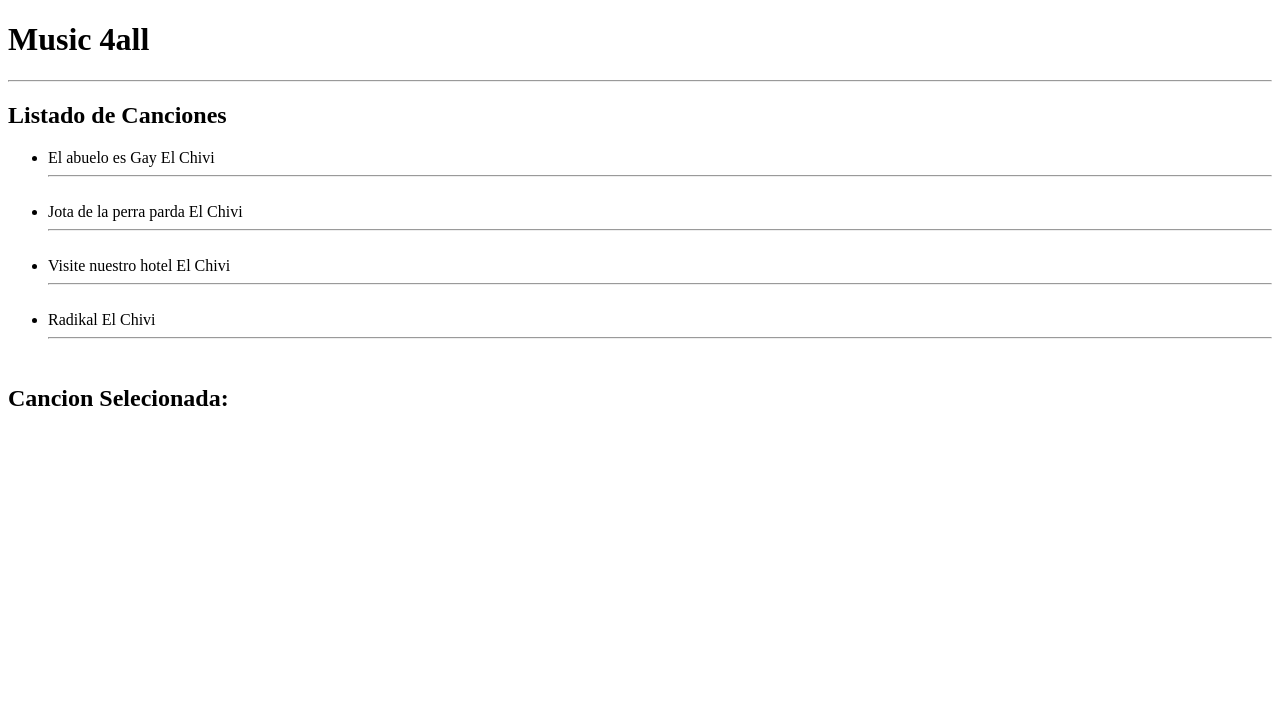
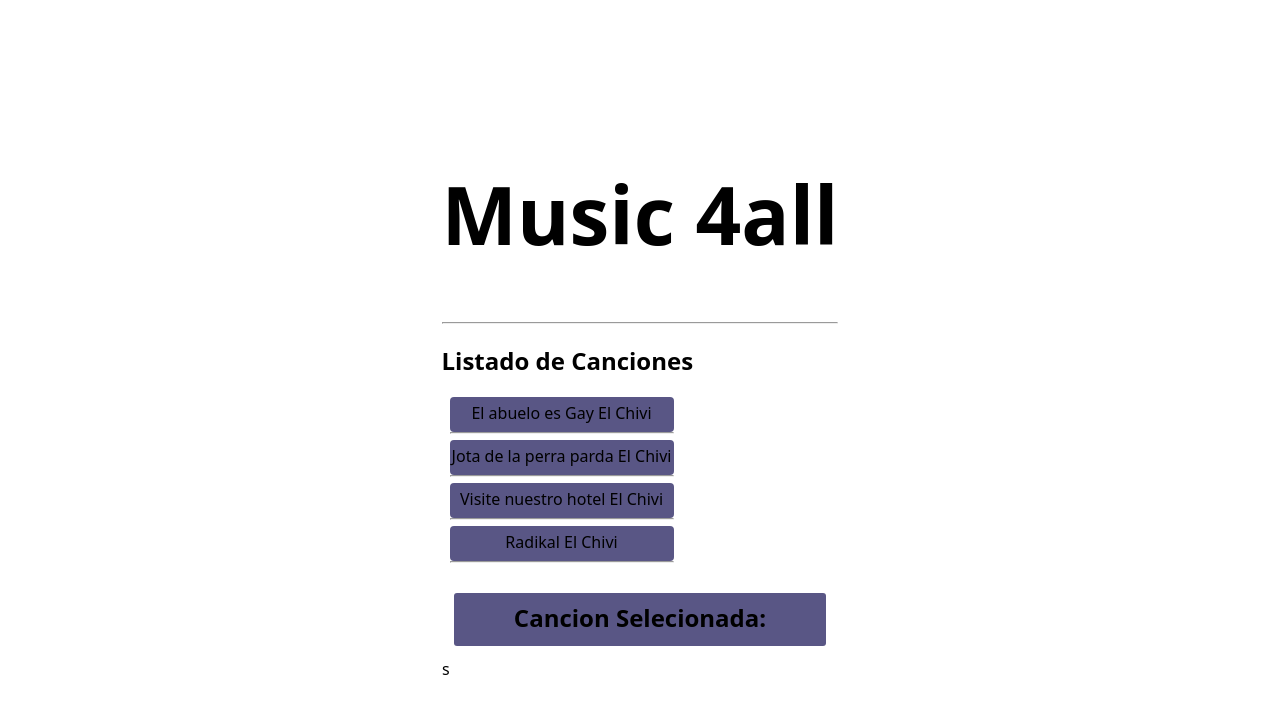
Before and after one commit to jlopezcoll/music4all, an Angular app in the folder music4all/: page / in a window 1280 px wide. Shown: the top 714 px of the page. Built offline with nearby package versions, Linux system fonts and the light colour scheme.

Commit message:
añadiendo estilo en la web

```diff
--- a/music4all/src/app/app.component.html
+++ b/music4all/src/app/app.component.html
@@ -1,3 +1,6 @@
-<h1>{{title}}</h1>
+<h1 class="Titulo">{{title}}</h1>
 <hr>
+
+
+
 <app-cancion></app-cancion>
--- a/music4all/src/app/cancion/cancion.component.css
+++ b/music4all/src/app/cancion/cancion.component.css
@@ -0,0 +1,76 @@
+.Canciones {
+  margin: 0 0 2em 0;
+  list-style-type: none;
+  padding: 0;
+  width: 15em;
+}
+.Canciones li {
+  cursor: pointer;
+  position: relative;
+  justify-content: center;
+  background-color: rgb(89, 86, 133);
+  margin: .5em;
+  padding: .3em 0;
+  height: 1.6em;
+  border-radius: 4px;
+  text-align:center;
+}
+.Canciones li:hover {
+  color: #607D8B;
+  background-color: #DDD;
+  left: .1em;
+}
+.Canciones li.selected {
+  background-color: #2d51b4;
+  color: white;
+}
+.Canciones li.selected:hover {
+  background-color: #BBD8DC;
+  color: white;
+}
+.selector{
+
+  position: relative;
+  left: 0;
+  background-color: rgb(89, 86, 133);
+  margin: .5em;
+  padding: .3em 0;
+  height: 1.6em;
+  border-radius: 3px;
+  text-align:center;
+
+}
+
+.selecion{
+
+
+  position: relative;
+  justify-content: center;
+  background-color: rgb(89, 86, 133);
+  margin: .5em;
+  padding: .3em 0;
+  height: 2.6em;
+  border-radius: 6px;
+  text-align:center;
+}
+
+.spinner{
+  border: 4px solig(0, 0, 0, 1);
+  width: 36px;
+  height: 36px;
+  border-radius: 50%;
+  border-left-color: #09f;
+
+  animation: spin 1s linear infinite;
+
+}
+
+@keyframes spin {
+  0%{
+    transform: rotate(0deg) ;
+  }
+
+  100%{
+    transform: rotate(360deg);
+  }
+}
--- a/music4all/src/app/cancion/cancion.component.html
+++ b/music4all/src/app/cancion/cancion.component.html
@@ -3,15 +3,19 @@
 <ul class="Canciones">
   <li *ngFor="let cancion of Canciones"(click)="onSelectCancion(cancion)"> <!-- ngfor recorre el array de canciones -->
 
-    <span class="cancion">{{cancion.title}}  </span>{{cancion.composer}}
+    <span class="hovera">{{cancion.title}}  </span>{{cancion.composer}}
     <hr>
     <br>
   </li>
 
 </ul>
 
-<h2> Cancion Selecionada:</h2>
+<h2 class="selector"> Cancion Selecionada:</h2>
 
-<div *ngIf="cancionSelecionada">    <!-- ngif muestra el mensaje solo cuando se ha selecionado una cancion -->
-<div><span>Titulo de la cancion selecionada es: </span>{{cancionSelecionada.title}}</div>
+
+<div *ngIf="cancionSelecionada"><!-- ngif muestra el mensaje solo cuando se ha selecionado una cancion -->
+<div><span class="selecion">  {{cancionSelecionada.title}}   </span> </div>
+<div> </div>
 </div>
+
+<div class="spinner">s</div>
--- a/music4all/src/app/cancion/cancion.component.ts
+++ b/music4all/src/app/cancion/cancion.component.ts
@@ -23,7 +23,7 @@ export class CancionComponent implements OnInit {
   ngOnInit(): void {
   }
   onSelectCancion (cancion:Cancion):void{ //seleccion del evento
-    console.log("Ejercicio selecionado="+cancion.title);
+    console.log("Cancion selecionada= "+cancion.title);
     this.cancionSelecionada = cancion;
   }
 
--- a/music4all/src/styles.css
+++ b/music4all/src/styles.css
@@ -1 +1,46 @@
-/* You can add global styles to this file, and also import other style files */
+h1::before {
+  transform: scaleX(0);
+  transform-origin: bottom right;
+}
+
+h1:hover::before {
+  transform: scaleX(1);
+  transform-origin: bottom left;
+}
+
+h1::before {
+  content: " ";
+  display: block;
+  position: absolute;
+  top: 0; right: 0; bottom: 0; left: 0;
+  inset: 0 0 0 0;
+  background: hsl(200 100% 80%);
+  z-index: -1;
+  transition: transform .3s ease;
+}
+
+h1 {
+  position: relative;
+  font-size: 5rem;
+}
+
+html {
+  block-size: 100%;
+  inline-size: 100%;
+}
+
+body {
+  min-block-size: 100%;
+  min-inline-size: 100%;
+  margin: 0;
+  box-sizing: border-box;
+  display: grid;
+  place-content: center;
+  font-family: system-ui, sans-serif;
+}
+
+@media (orientation: landscape) {
+  body {
+    grid-auto-flow: column;
+  }
+}
```
